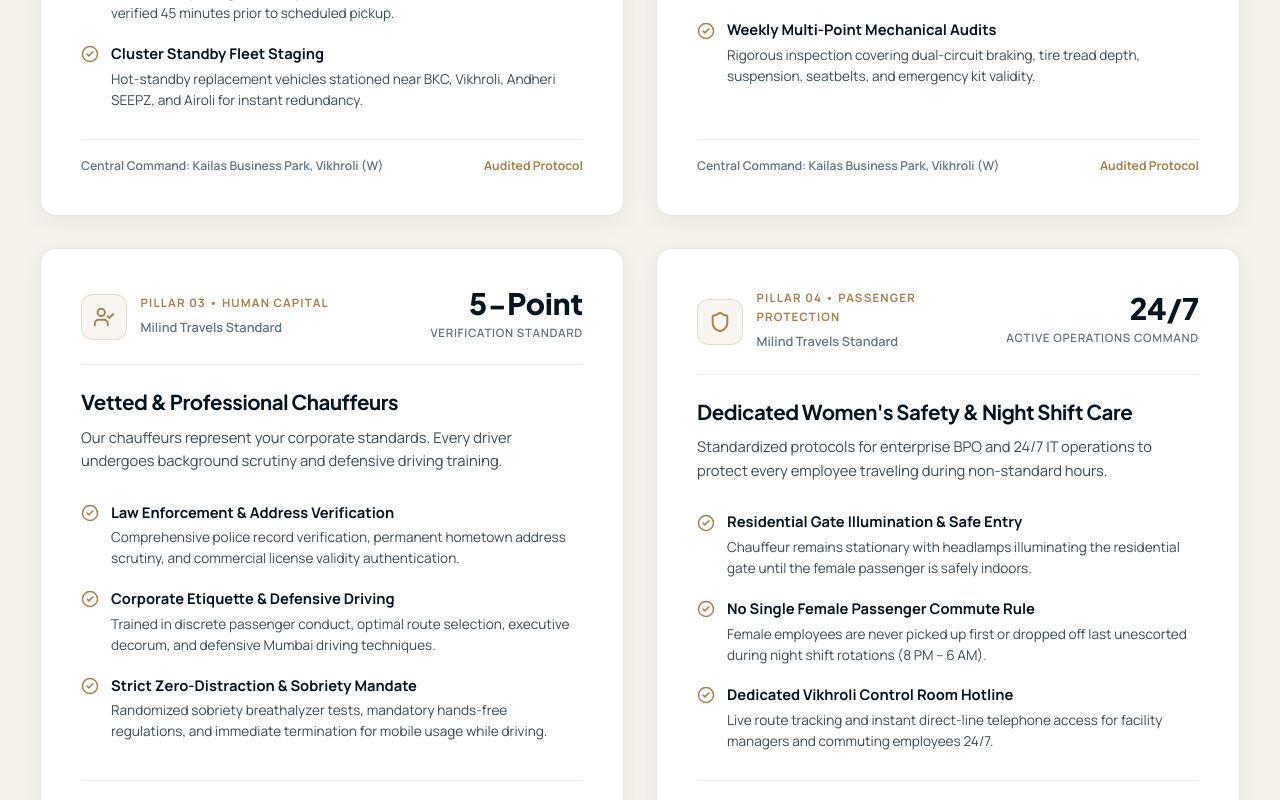
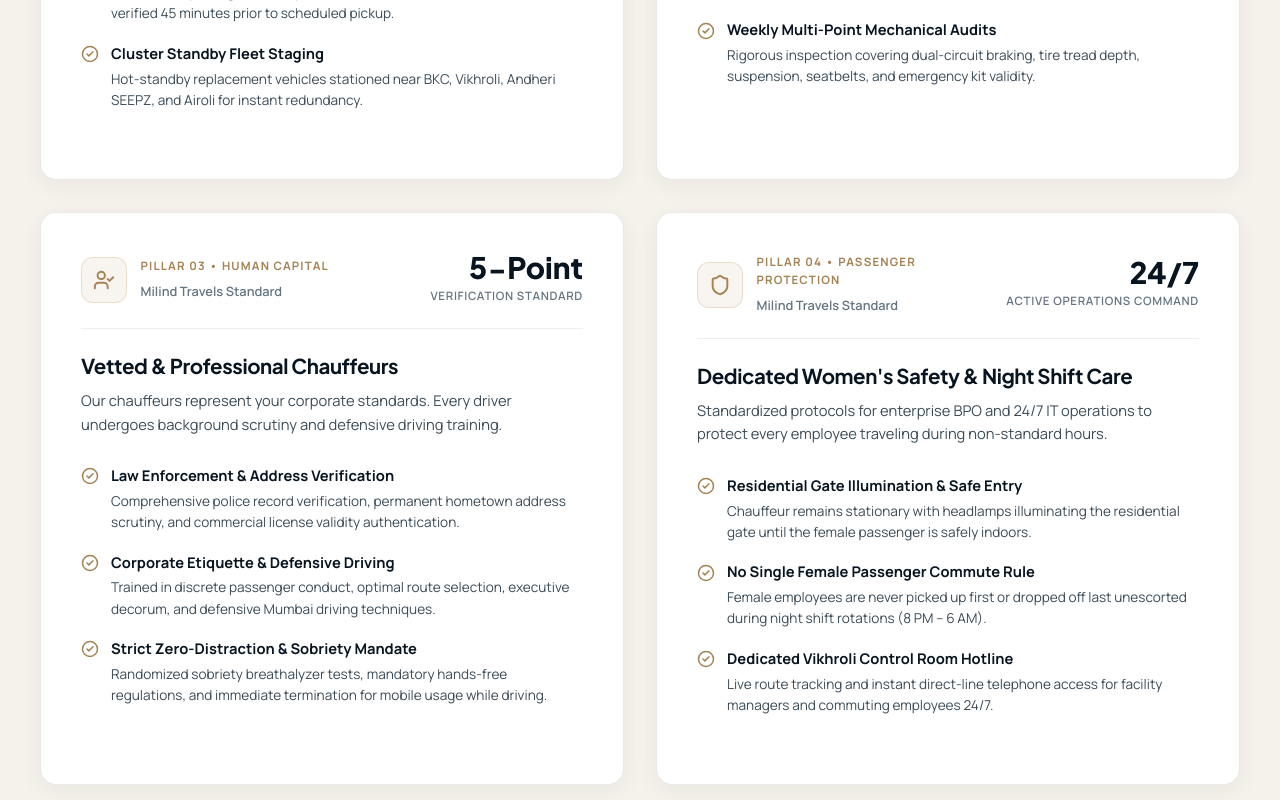
Before and after one commit to yoooohaen-blip/milind-travels, a Next.js app: page /operations in a window 1280 px wide. Shown: the part 1140-1940 px from the top of the page. Built offline with nearby package versions, Linux system fonts and the light colour scheme.

Commit message:
clean(operations): remove telemetry pill and card footer command desk tags

```diff
--- a/src/components/OperationalFrameworkSection.tsx
+++ b/src/components/OperationalFrameworkSection.tsx
@@ -364,26 +364,6 @@ export default function OperationalFrameworkSection() {
                     ))}
                   </div>
                 </div>
-
-                {/* Card Footer: Subtle Corporate Assurance Badge */}
-                <div
-                  style={{
-                    paddingTop: "1rem",
-                    borderTop: "1px solid rgba(8, 21, 33, 0.06)",
-                    display: "flex",
-                    alignItems: "center",
-                    justifyContent: "space-between",
-                    fontSize: "0.76rem",
-                    color: "var(--text-dark-muted)",
-                  }}
-                >
-                  <span style={{ fontWeight: 600 }}>
-                    Central Command: Kailas Business Park, Vikhroli (W)
-                  </span>
-                  <span style={{ color: "var(--color-champagne-dark)", fontWeight: 700 }}>
-                    Audited Protocol
-                  </span>
-                </div>
               </div>
             );
           })}
```
